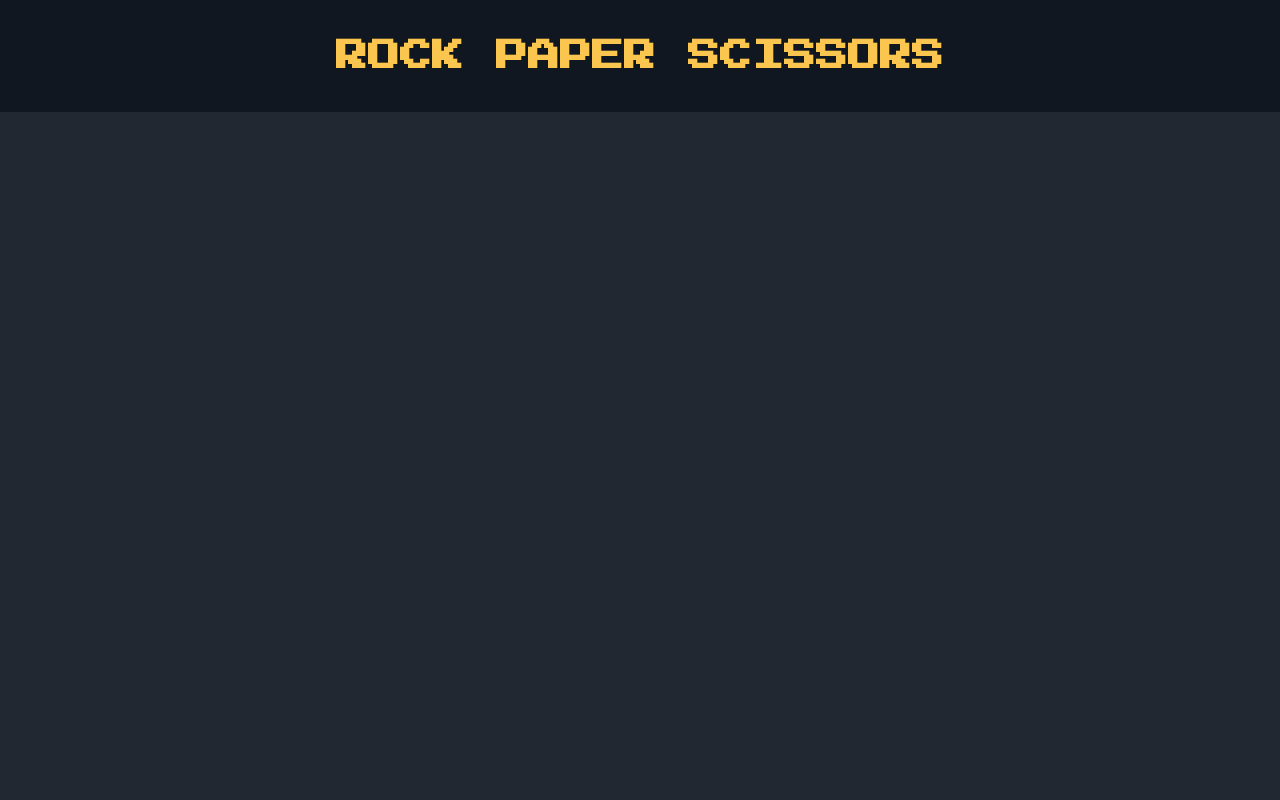
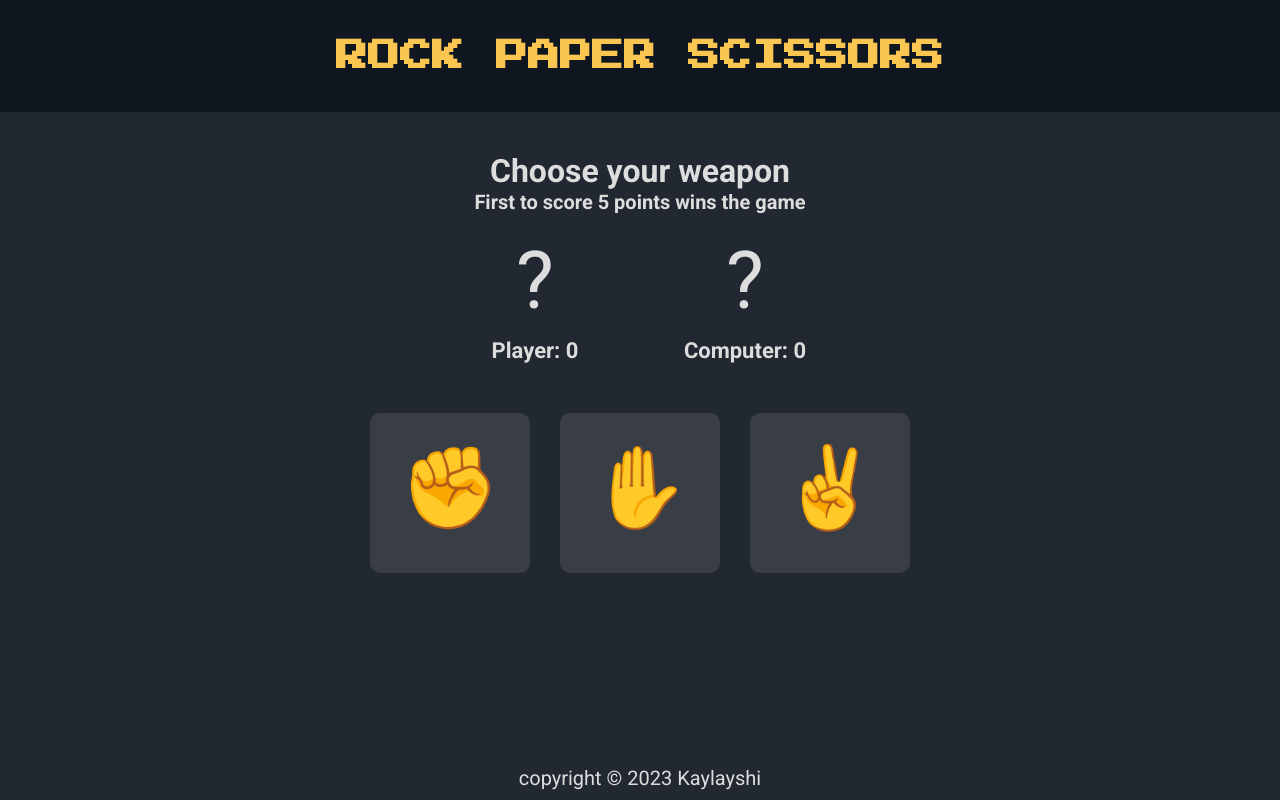
Before and after one commit to riskymind/Rock-Paper-Scissors-game, a plain HTML site: page index.html in a window 1280 px wide. Drawn offline with Linux system fonts and the light colour scheme.

Commit message:
desig the game scree

```diff
--- a/index.html
+++ b/index.html
@@ -16,5 +16,56 @@
         <h1>ROCK PAPER SCISSORS</h1>
     </header>
 
+    <main>
+        <div class="scoreboard">
+            <h2>Choose your weapon</h2>
+            <h3>First to score 5 points wins the game</h3>
+            <div class="score_container">
+
+                <div class="score-box">
+                    <div class="sign">?</div>
+                    <p class="score">Player: 0</p>
+                </div>
+
+                <div class="score-box">
+                    <div class="sign">?</div>
+                    <p class="score">Computer: 0</p>
+                </div>
+
+            </div>
+        </div>
+
+        <div class="game_button">
+            <button class="btn btn-square">
+                <div class="sign">✊</div>
+            </button>
+
+            <button class="btn btn-square">
+                <div class="sign">✋</div>
+            </button>
+
+            <button class="btn btn-square">
+                <div class="sign">✌</div>
+            </button>
+        </div>
+    </main>
+
+
+    <footer>
+        <p>
+            copyright &copy; <script>document.write(new Date().getFullYear())</script> Kaylayshi
+        </p>
+        <!-- <a href="#"></a> -->
+    </footer>
+
+    <!--  MODAL SECTION -->
+
+
+    <div class="modal">
+        <p class="modal-title">tesitn</p>
+        <button class="btn btn-restart">Play Again</button>
+    </div>
+    <div class="overlay">kkdl</div>
+
 </body>
 </html>
--- a/styles.css
+++ b/styles.css
@@ -27,6 +27,15 @@ body {
   font-family: "Roboto", sans-serif;
 }
 
+button {
+  border: none;
+  color: inherit;
+  font-family: inherit;
+  font-size: inherit;
+  cursor: pointer;
+  outline: none;
+}
+
 /* HEADER */
 
 header {
@@ -41,3 +50,130 @@ header h1 {
   color: var(--primary-yellow);
   font-family: "Press Start 2p", cursive;
 }
+
+/* MAIN */
+main {
+  margin-top: 40px;
+  text-align: center;
+}
+
+main .scoreboard {
+  /* margin-bottom: 15px; */
+}
+
+main .scoreboard h2 {
+  font-size: 32px;
+}
+
+main .scoreboard h3 {
+  font-size: 20px;
+}
+
+.score_container {
+  display: flex;
+  align-items: center;
+  justify-content: center;
+  /* max-width: 400px;
+  margin: 0 auto;
+  padding: 10px; */
+}
+
+.score-box {
+  width: 170px;
+  margin: 20px;
+}
+
+.sign {
+  font-size: 80px;
+  margin-bottom: 10px;
+}
+
+.score {
+  font-size: 22px;
+  font-weight: bold;
+  margin-top: 10px;
+  margin-bottom: 10px;
+}
+
+.game_button {
+  display: flex;
+  justify-content: center;
+  align-items: center;
+  gap: 30px;
+  margin-top: 20px;
+}
+
+.btn {
+  border-radius: 10px;
+  background-color: var(--secondary-dark);
+}
+
+.btn-square {
+  width: 160px;
+  height: 160px;
+}
+
+.btn:hover {
+  background-color: var(--secondary-dark-hover);
+}
+
+.btn:active {
+  background-color: var(--secondary-dark-active);
+}
+
+/* FOOTER */
+
+footer {
+  display: flex;
+  justify-content: center;
+  align-items: center;
+  gap: 10px;
+  width: 100%;
+  padding: 10px;
+  color: var(--primary-light);
+  font-size: 20px;
+  position: absolute;
+  bottom: 0;
+}
+
+/* MODAL */
+
+.modal {
+  background-color: red;
+  width: 300px;
+  padding: 30px;
+  border-radius: 10px;
+  text-align: center;
+  font-size: 30px;
+  position: fixed;
+  top: 50%;
+  left: 50%;
+  z-index: -1;
+  transform: translate(-50%, -50%) scale(0);
+}
+
+.modal.active {
+  transform: translate(-50%, -50%) scale(1);
+}
+
+.modal-title {
+  font-size: 40px;
+  font-weight: bold;
+}
+
+.btn-restart {
+  padding: 10px 20px;
+  margin-top: 25px;
+  margin-bottom: 15px;
+}
+
+.overlay {
+  background-color: black;
+  width: 100%;
+  height: 100%;
+  opacity: 0.6;
+  position: absolute;
+  top: 0;
+  left: 0;
+  display: none;
+}
```
